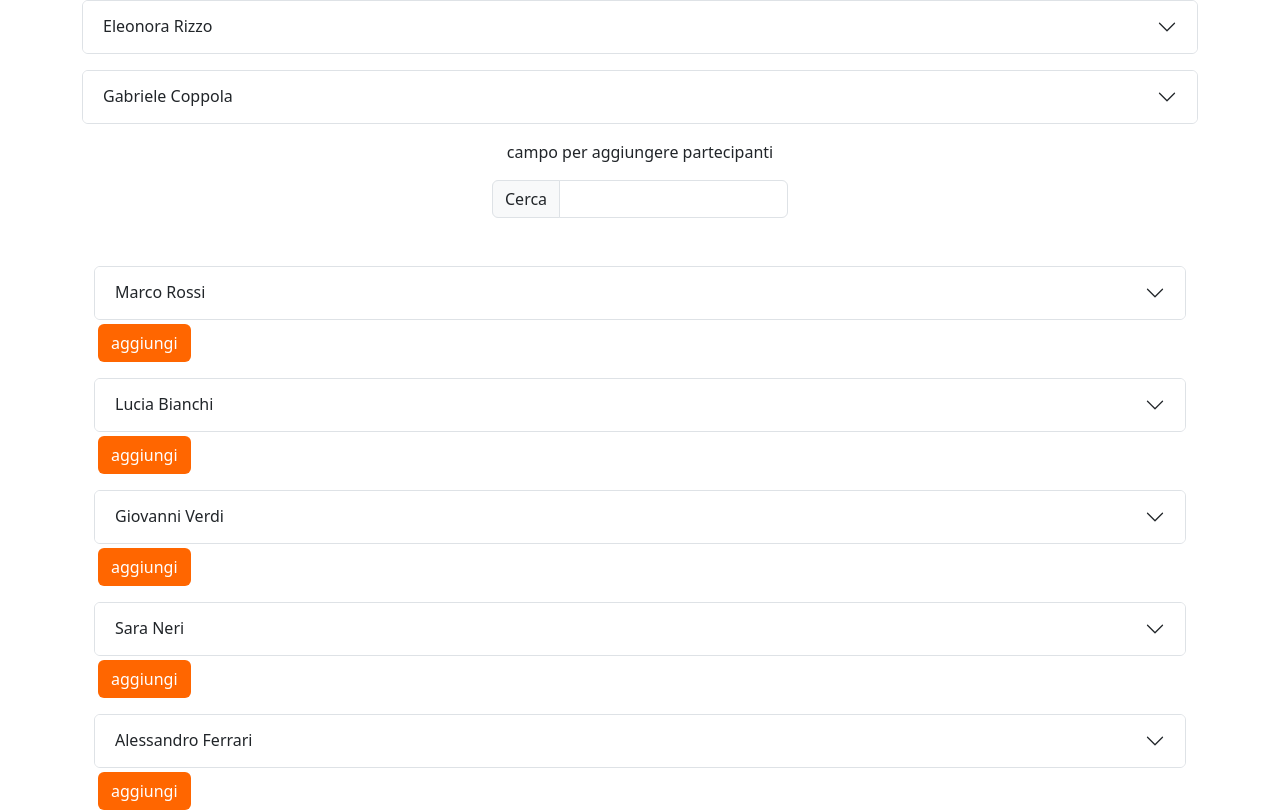
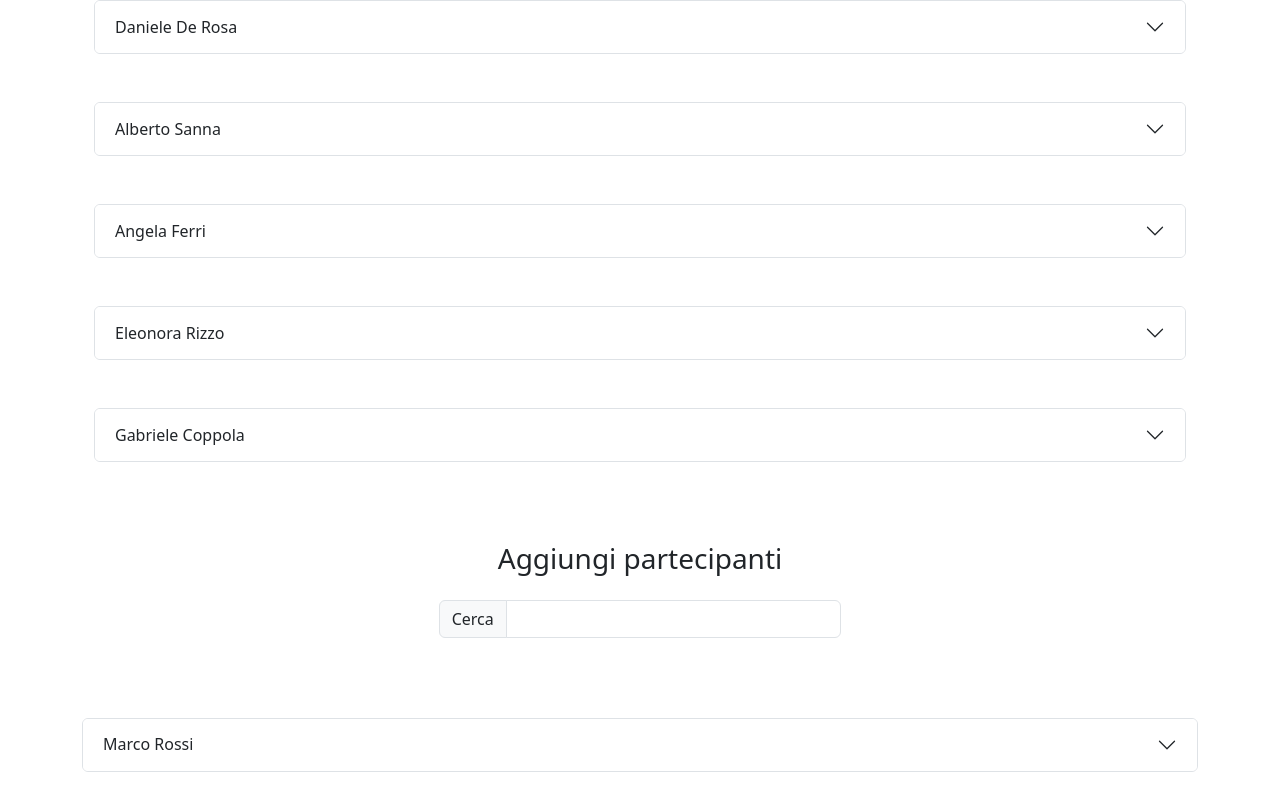
Before and after one commit to EnricoCiccolini/boroad, a React (Vite) app: page /viaggi/barcellona-2025 in a window 1280 px wide. Shown: the part 613-1425 px from the top of the page. Built offline with nearby package versions, Linux system fonts and the light colour scheme.

Commit message:
feat: add button remove users

```diff
--- a/src/component/CardUtente.jsx
+++ b/src/component/CardUtente.jsx
@@ -1,7 +1,7 @@
 import React, { useState } from "react";
 
 
-export default function CardUtente({ utente }) {
+export default function CardUtente({ utente, handleRemoveUser, handleAddUser, slug }) {
 
     const { id, nome, cognome, email, telefono, codiceFiscale } = utente;
 
@@ -32,6 +32,15 @@ export default function CardUtente({ utente }) {
                                 <p><strong>Email:</strong> {email}</p>
                                 <p><strong>Telefono:</strong> {telefono}</p>
                                 <p><strong>Codice Fiscale:</strong> {codiceFiscale}</p>
+                                {handleAddUser ? utente.slugViaggio.includes(slug) ? (
+                                    <button className="btn btn-danger ms-3" onClick={() => handleRemoveUser(utente)}>
+                                        Rimuovi
+                                    </button>
+                                ) : (
+                                    <button className="btn btn-custom ms-3" onClick={() => handleAddUser(utente)}>
+                                        Aggiungi
+                                    </button>
+                                ) : ""}
                             </div>
                             <div>
                                 <img
--- a/src/pages/DettagliViaggio.jsx
+++ b/src/pages/DettagliViaggio.jsx
@@ -8,33 +8,41 @@ export default function DettagliViaggio() {
     const [research, setResearch] = useState('');
     const [users, setUsers] = useState(utenti);
 
-    const filteredName = [
-        ...users.filter(element =>
-            element.cognome.toLowerCase().includes(research.toLowerCase())
-        ),
-        ...users.filter(element =>
-            element.nome.toLowerCase().includes(research.toLowerCase())
-        ),
-        ...users.filter(element =>
+    const filteredName = users.filter(element =>
+        element.cognome.toLowerCase().includes(research.toLowerCase()) ||
+        element.nome.toLowerCase().includes(research.toLowerCase()) ||
         element.codiceFiscale.toLowerCase().includes(research.toLowerCase())
-        ),
-    ];
+    );
 
-    const arraysenzadoppi = filteredName.filter((oggetto, index) =>
-        filteredName.findIndex(altroOggetto => altroOggetto.id === oggetto.id) === index
+    const filteredSlug = filteredName.filter(element => !element.slugViaggio.includes(slug));
+
+    const arraysenzadoppi = filteredSlug.filter((oggetto, index) =>
+        filteredSlug.findIndex(altroOggetto => altroOggetto.id === oggetto.id) === index
     );
 
     const filteredUtenti = users.filter(res => res.slugViaggio.includes(slug));
 
     const handleAddUser = (ele) => {
-
         if (!ele.slugViaggio.includes(slug)) {
-
             const updatedUser = {
                 ...ele,
                 slugViaggio: [...ele.slugViaggio, slug]
             };
 
+            setUsers(prevUsers =>
+                prevUsers.map(user =>
+                    user.id === ele.id ? updatedUser : user
+                )
+            );
+        }
+    };
+
+    const handleRemoveUser = (ele) => {
+        if (ele.slugViaggio.includes(slug)) {
+            const updatedUser = {
+                ...ele,
+                slugViaggio: ele.slugViaggio.filter(viaggio => viaggio !== slug)
+            };
 
             setUsers(prevUsers =>
                 prevUsers.map(user =>
@@ -45,17 +53,33 @@ export default function DettagliViaggio() {
     };
 
     return <div>
-
-        <div>
+        <div className="container">
             {
-                filteredUtenti.length > 0 ? filteredUtenti.map((ele) => (
-                    <CardUtente utente={ele} key={ele.id} />
-                )) : <h2>Nessun viaggiatore per questo viaggio</h2>
+                filteredUtenti.length > 0 ? (
+                    <div className="row ">
+                        <div className="col-12">
+                            <h2 className="mb-4 text-center mt-3">Partecipanti al viaggio <span className=" badge rounded-pill btn-custom "> {filteredUtenti.length}</span> </h2>
+                            {filteredUtenti.map((ele) => (
+                                <div key={ele.id} className="row mb-3 pb-3">
+                                    <div className="col-12">
+                                        <CardUtente utente={ele} handleRemoveUser={handleRemoveUser} handleAddUser={handleAddUser} slug={slug} />
+                                    </div>
+                                </div>
+                            ))}
+                        </div>
+                    </div>
+                ) : <h2 className="text-center">Nessun viaggiatore per questo viaggio</h2>
             }
         </div>
-        <div className="text-center mb-3 mt-3">campo per aggiungere partecipanti</div>
-        <div className='container w-25'>
-            <div className="input-group mt-2 mb-5 d-flex ">
+
+        <div className="container-fluid text-center mb-3 mt-5">
+            <h3>Aggiungi partecipanti</h3>
+        </div>
+
+        <div className="container-fluid">
+            <div className="row justify-content-center">
+                <div className="col-md-6 col-lg-4">
+                    <div className="input-group mt-2 mb-5">
                         <span className="input-group-text">Cerca</span>
                         <input className="form-control" aria-label="With textarea"
                             type='text'
@@ -64,14 +88,15 @@ export default function DettagliViaggio() {
                         />
                     </div>
                 </div>
+            </div>
+        </div>
 
-        <div className="container mt-3 mb-5">
-            {arraysenzadoppi.map((ele, id) => (
-                <div key={id} >
-                    <CardUtente utente={ele} />
-                    <button className="btn btn-custom ms-3 mt-1" onClick={() => handleAddUser(ele)}>
-                        aggiungi
-                    </button>
+        <div className="container-fluid mt-3 mb-5">
+            {arraysenzadoppi.map((ele) => (
+                <div key={ele.id} className="row mb-3 pb-3">
+                    <div className="col-12">
+                        <CardUtente utente={ele} handleRemoveUser={handleRemoveUser} handleAddUser={handleAddUser} slug={slug} />
+                    </div>
                 </div>
             ))}
         </div>
--- a/src/pages/Viaggi.jsx
+++ b/src/pages/Viaggi.jsx
@@ -33,6 +33,7 @@ export default function Viaggi({ viaggio, setViaggio }) {
         setsuccess(false);
 
         let messageerror = `si sono verificati i seguenti problemi   `;
+
         if (nuovoViaggio.destinazione === "") {
             n++;
             messageerror += `
```
Lines whose indentation alone changed are shown as unchanged.
